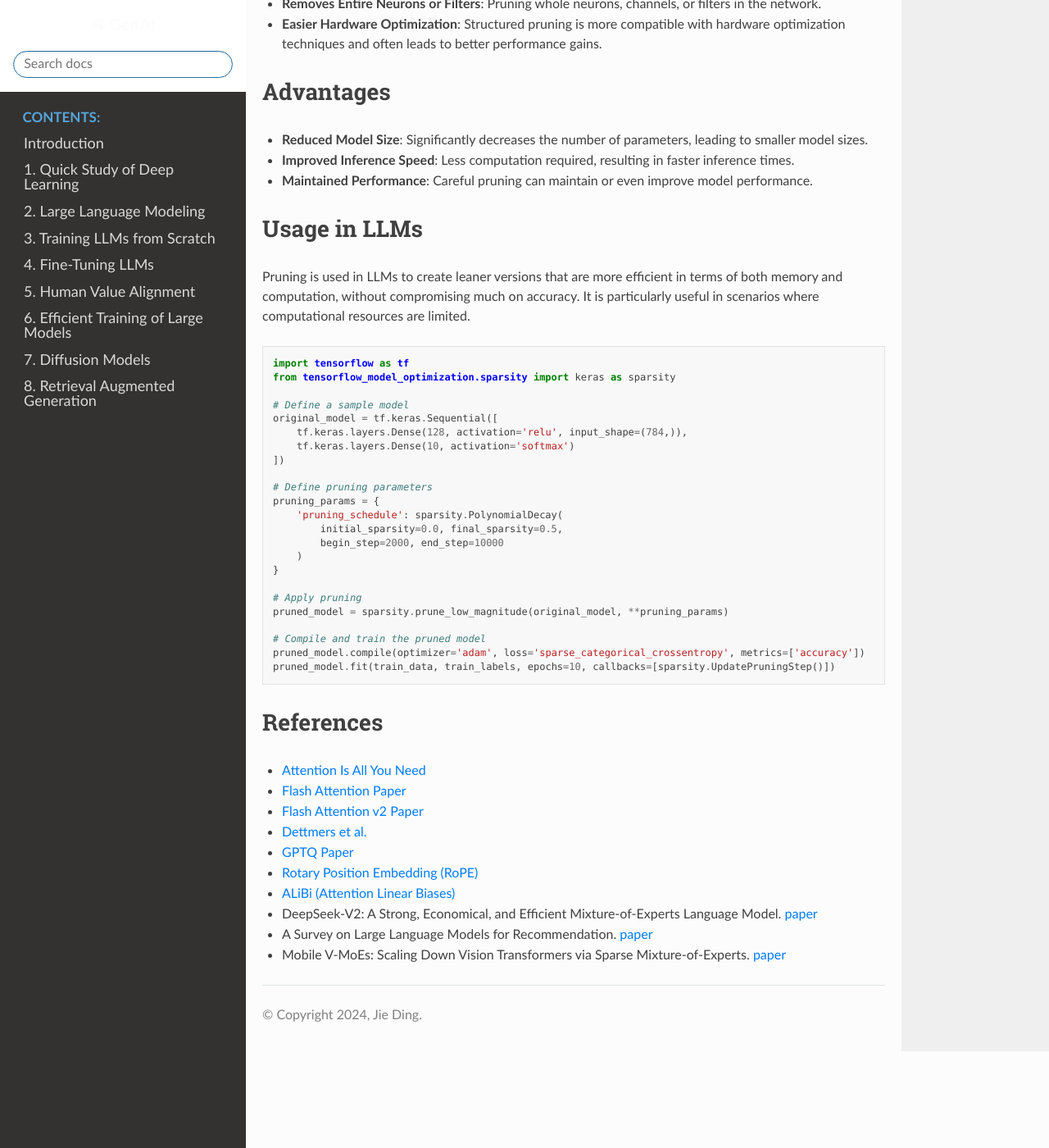
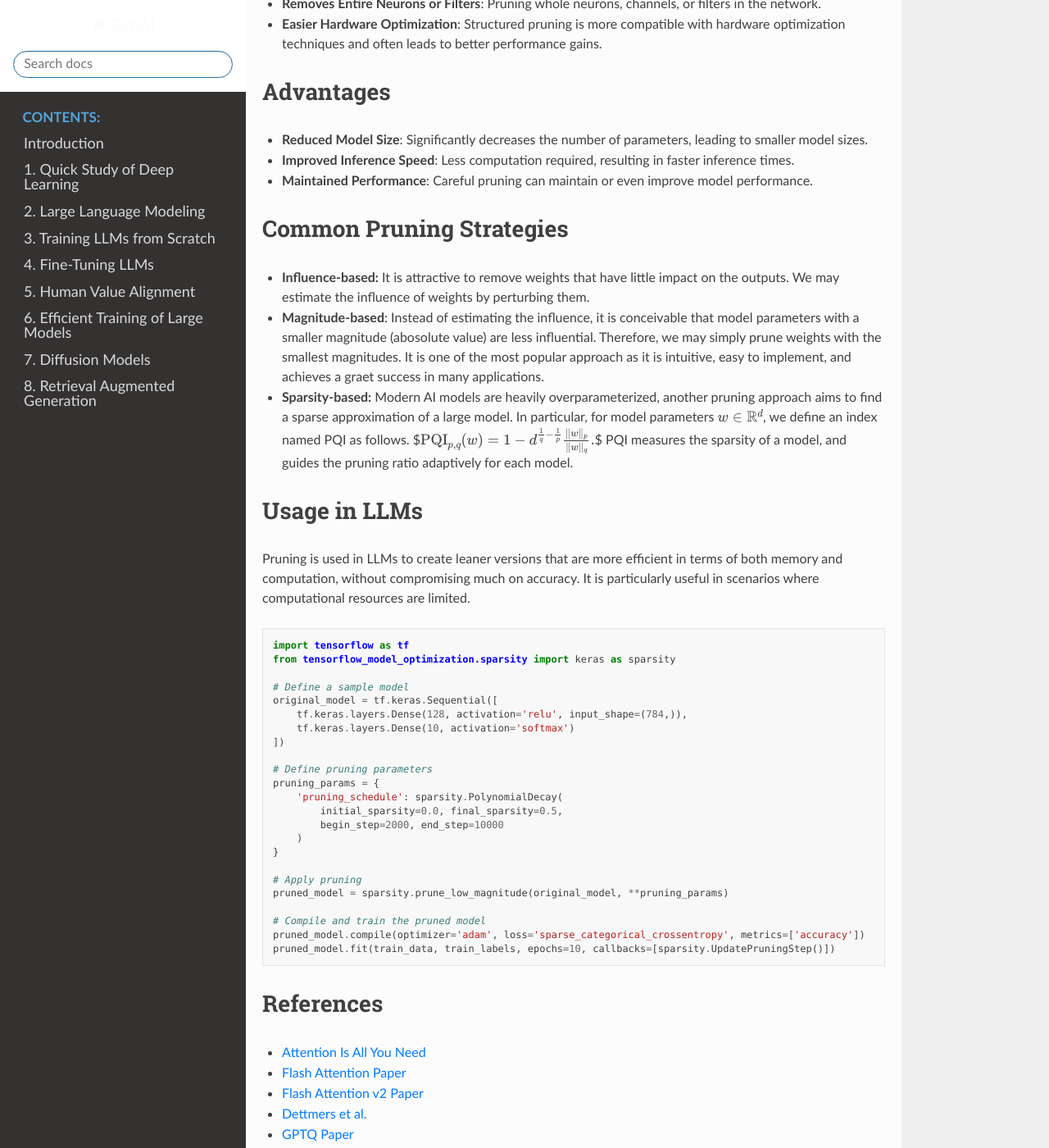
Before and after one commit to JieGroup/GenAI, a Sphinx documentation site: the page built from docs/deployment/index.md, in a window 1280 px wide and 1400 px high, scrolled down 11712 px. Shown: the whole window at 82% size. Built offline with Sphinx 7.4.7 and the Read the Docs theme 3.1.0, drawn with Linux system fonts in a browser that asks for light colours; formulas are drawn with MathJax 3; some of the changed text lies outside the part shown.

Commit message:
Update index.md
Add sparsity-based pruning strategy and a reference for KD.

```diff
--- a/docs/deployment/index.md
+++ b/docs/deployment/index.md
@@ -418,6 +418,19 @@ Model pruning involves removing redundant or less significant weights and neuron
 -   **Improved Inference Speed**: Less computation required, resulting in faster inference times.
 -   **Maintained Performance**: Careful pruning can maintain or even improve model performance.
 
+### Common Pruning Strategies
+
+- **Influence-based:** It is attractive to remove weights that have little impact on the outputs. We may estimate the influence of weights by perturbing them.
+
+- **Magnitude-based**: Instead of estimating the influence, it is conceivable that model parameters with a smaller magnitude (abosolute value) are less influential. Therefore, we may simply prune weights with the smallest magnitudes. It is one of the most popular approach as it is intuitive, easy to implement, and achieves a graet success in many applications.
+
+- **Sparsity-based:** Modern AI models are heavily overparameterized, another pruning approach aims to find a sparse approximation of a large model. In particular, for model parameters $w \in \mathbb{R}^d$, we define an index named PQI as follows.
+  $$
+  \text{PQI}_{p,q}(w) = 1-d^{\frac{1}{q}-\frac{1}{p}}\frac{\|w\|_p}{\|w\|_q}.
+  $$
+  PQI measures the sparsity of a model, and guides the pruning ratio adaptively for each model.
+
+
 ### Usage in LLMs
 
 Pruning is used in LLMs to create leaner versions that are more efficient in terms of both memory and computation, without compromising much on accuracy. It is particularly useful in scenarios where computational resources are limited.
@@ -463,3 +476,7 @@ pruned_model.fit(train_data, train_labels, epochs=10, callbacks=[sparsity.Update
 - A Survey on Large Language Models for Recommendation. [paper](https://arxiv.org/pdf/2305.19860)
 
 - Mobile V-MoEs: Scaling Down Vision Transformers via Sparse Mixture-of-Experts. [paper](https://arxiv.org/pdf/2309.04354)
+
+- [A survey on knowledge distillation of large language models](https://arxiv.org/abs/2402.13116)
+-
+- [Pruning deep neural networks from a sparsity perspective](https://arxiv.org/abs/2302.05601)
```
